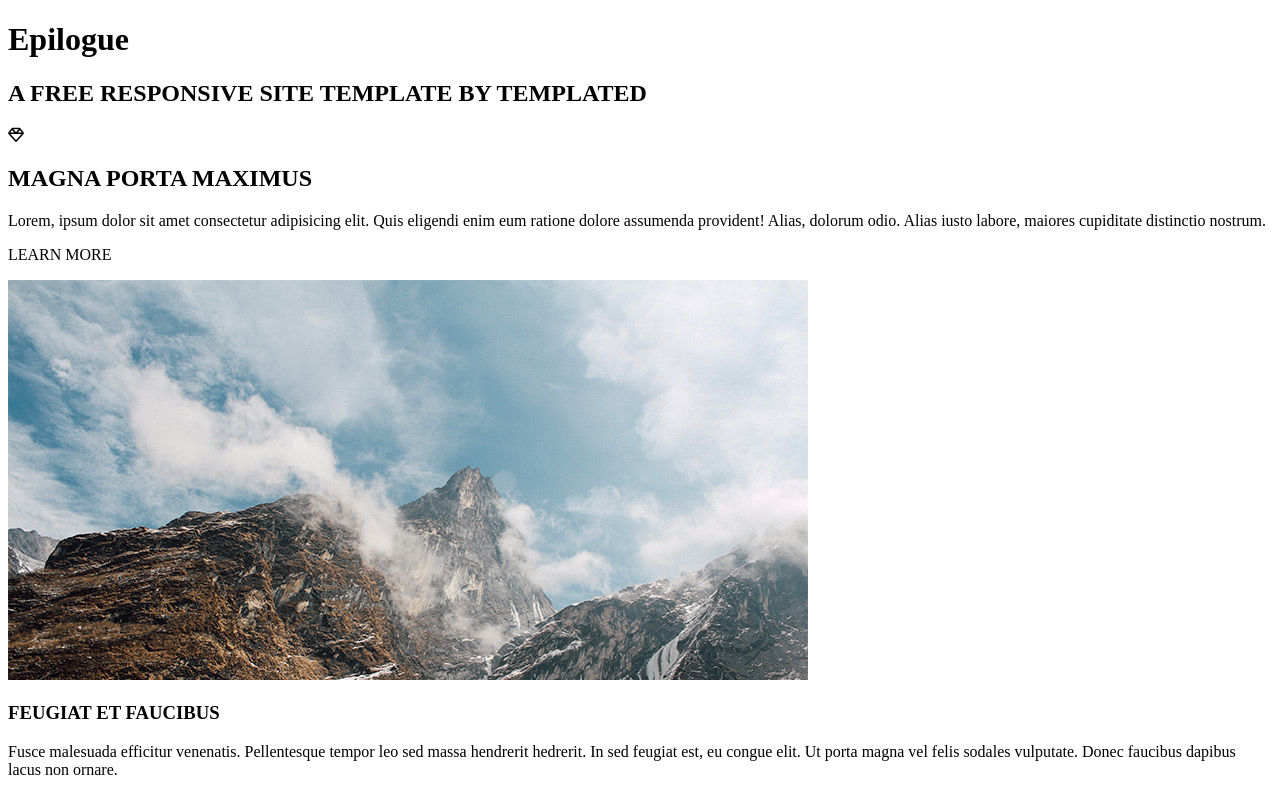
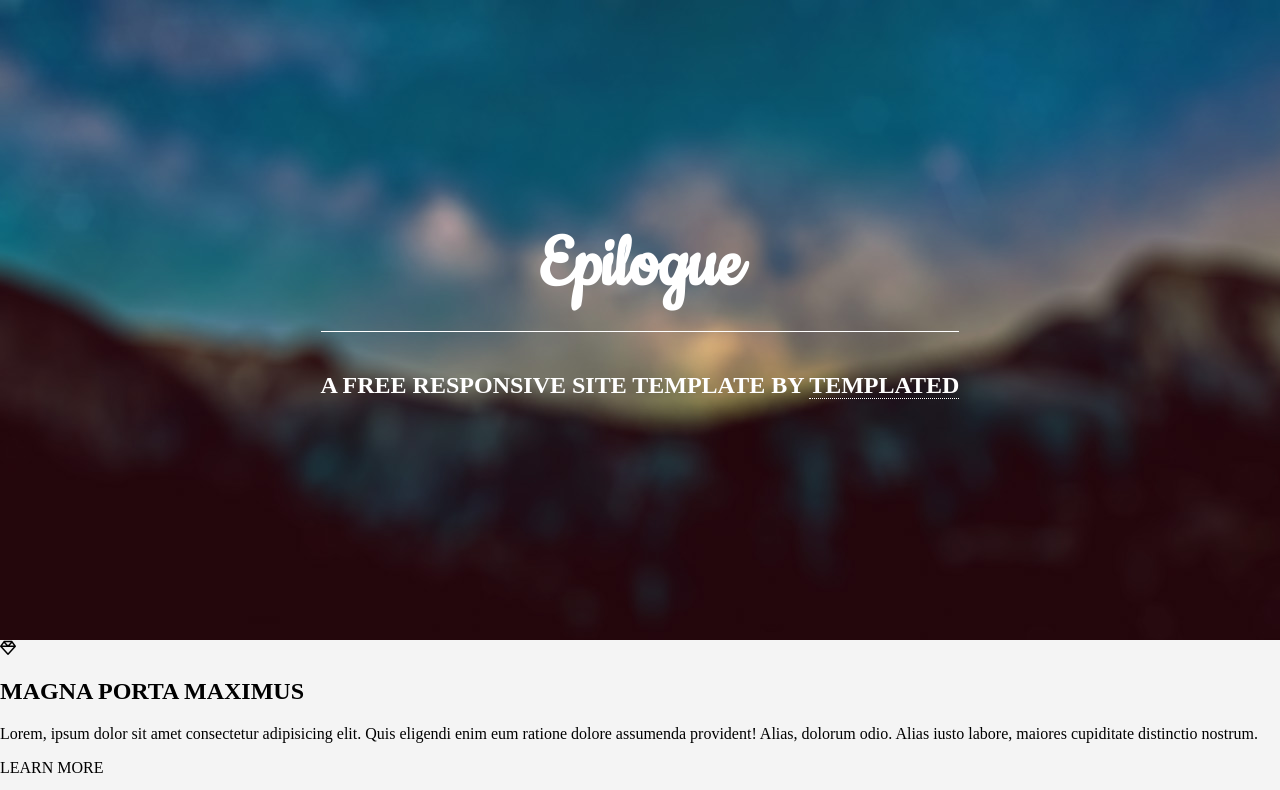
Before and after one commit to shuupsy/CodingS_MediaQ_exo-Epilogue, a plain HTML site: page index.html in a window 1280 px wide. Shown: the top 790 px of the page. Drawn offline with Linux system fonts and the light colour scheme.

Commit message:
Header fait

```diff
--- a/index.html
+++ b/index.html
@@ -103,7 +103,7 @@
     <!-- Début footer -->
     <footer>
         <div>
-            <h1>ETIAM VEROEROS LOREM</h1>
+            <h2>ETIAM VEROEROS LOREM</h2>
             <p>Phasellus ac augue ac magna auctor tempus proin accumsan lacus a nibh commodo in pellentesque dui in hac
                 habitasse platea dictumst</p>
             <p class="bouton">GET STARTED</p>
--- a/public/css/style.css
+++ b/public/css/style.css
@@ -0,0 +1,40 @@
+@font-face {
+    font-family: "Cookie";
+    src: url('../fonts/Cookie-Regular.ttf');
+    /*font family pour titre */
+}
+
+body {
+    margin: 0;
+    padding: 0;
+    background-color: #F4F4F4;
+}
+
+span {
+    border-bottom: 1px dotted;
+}
+
+/* Début header */
+header {
+    color: white;
+    text-align: center;
+    background-image: url('../images/banner.jpg');
+    background-repeat: no-repeat;
+    background-attachment: cover;
+    height: 50vw;
+    display: flex;
+    flex-direction: column;
+    justify-content: center;
+    align-items: center;
+}
+
+h1 {
+    font-family: Cookie, sans-serif;
+    font-size: 5rem;
+    margin: 0;
+}
+
+header h2  {
+    border-top: 1px solid white;
+    padding-top: 5vh;
+}
```
Also changed, not shown: public/fonts/Cookie-Regular.ttf (added), public/fonts/OFL.txt (added).
